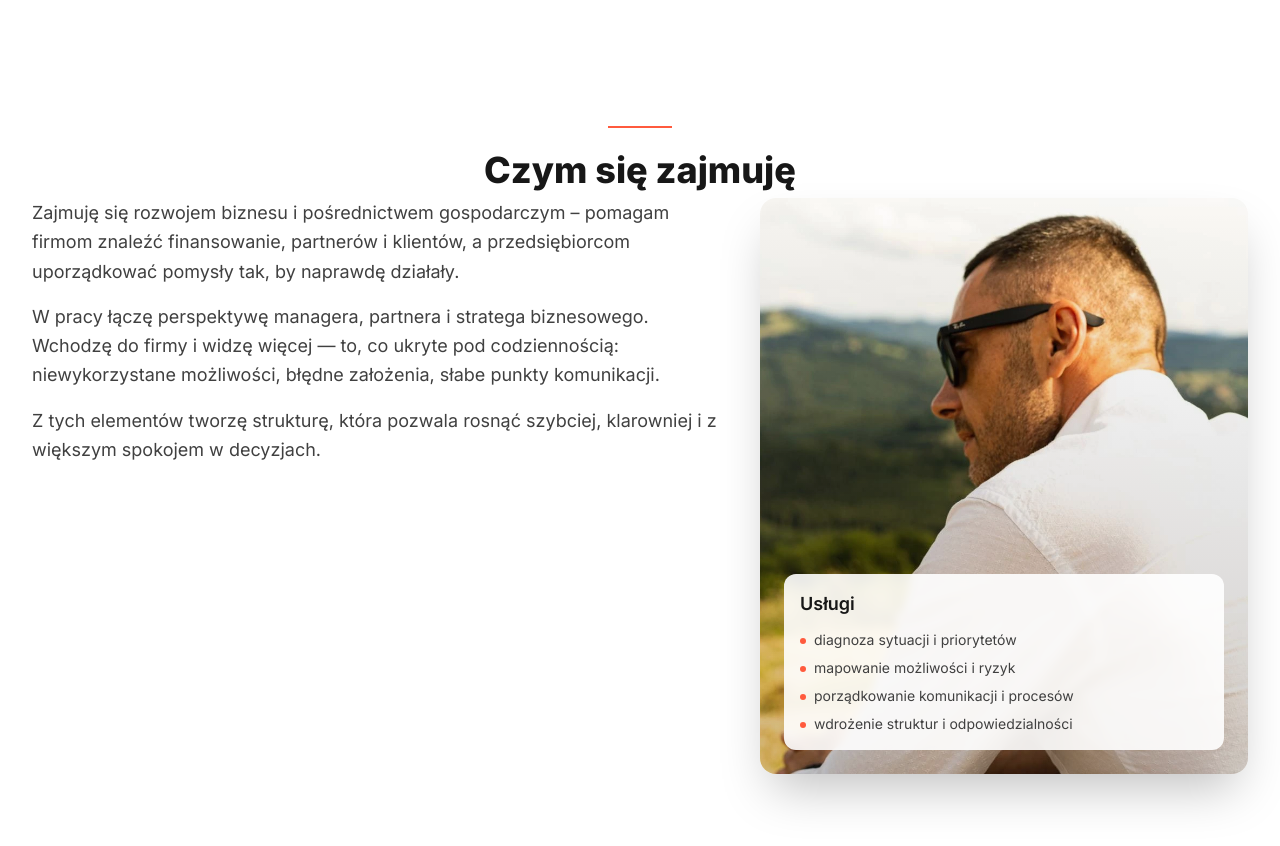
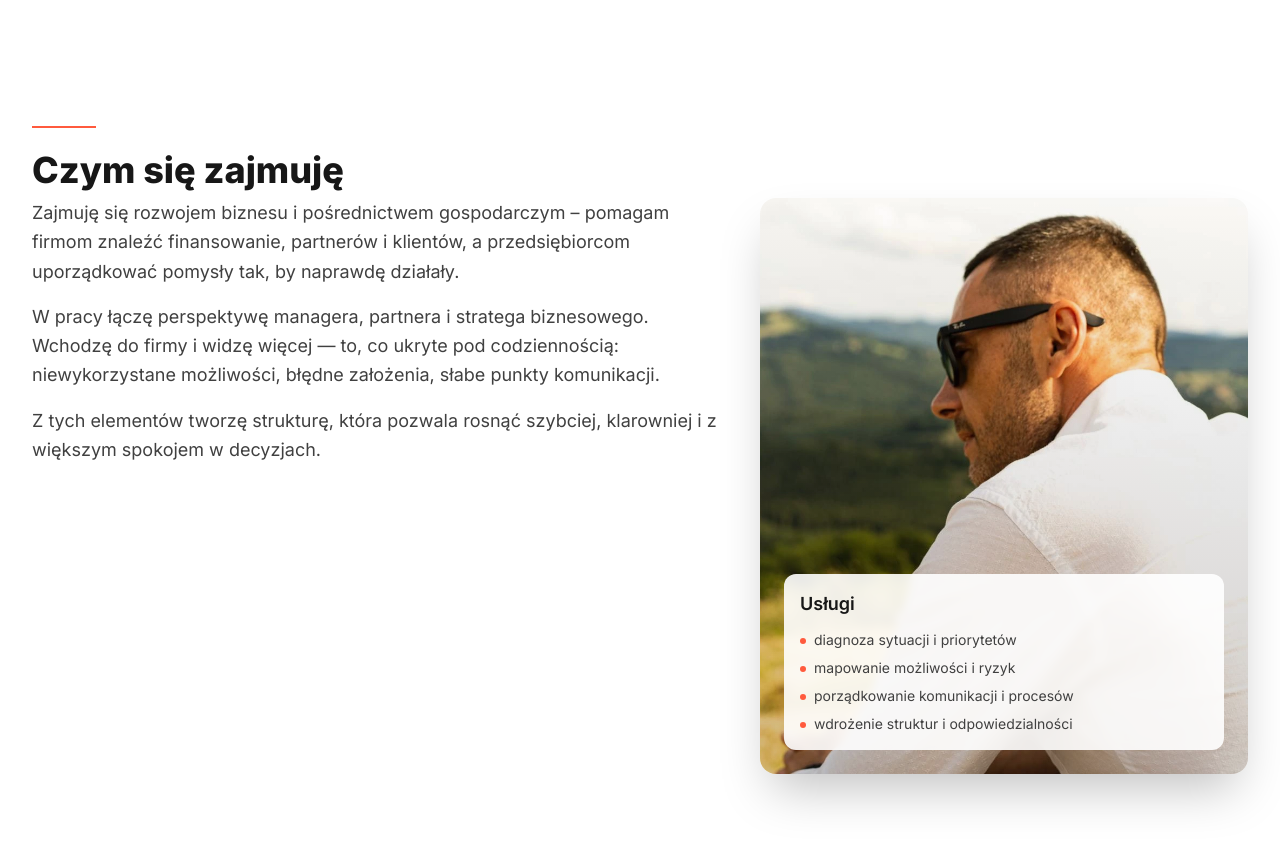
Before and after one commit to technikyvl/MAGIC-LANDING-PAGE-NEW, a Next.js app in the folder MAGICLIFELANDING/: page /wspolpraca in a window 1280 px wide. Shown: the part 1680-2526 px from the top of the page. Built offline with nearby package versions, Linux system fonts and the light colour scheme.

Commit message:
Update page.jsx

```diff
--- a/MAGICLIFELANDING/app/wspolpraca/page.jsx
+++ b/MAGICLIFELANDING/app/wspolpraca/page.jsx
@@ -219,7 +219,7 @@ export default function WspolpracaPage() {
       {/* Czym się zajmuję */}
       <section id="czym-sie-zajmuje" className={"bg-white text-neutral-900 " + SPACING}>
         <div className={CONTAINER}>
-          <div className="text-center mb-2">
+          <div className="mb-2">
             <div className="inline-block h-[2px] w-16 bg-accent mb-4"></div>
             <h2 className="slow-reveal text-3xl sm:text-4xl font-extrabold">Czym się zajmuję</h2>
           </div>
```
